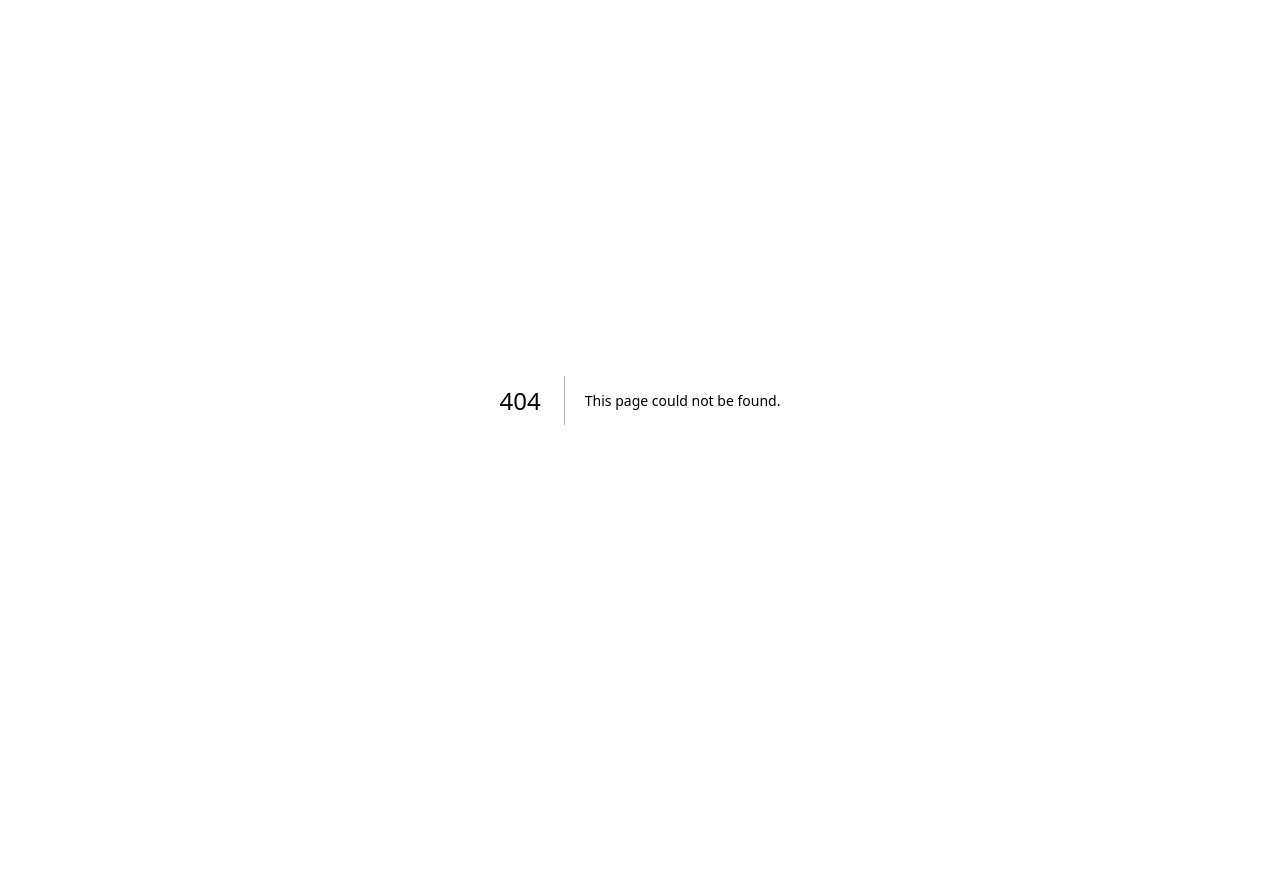
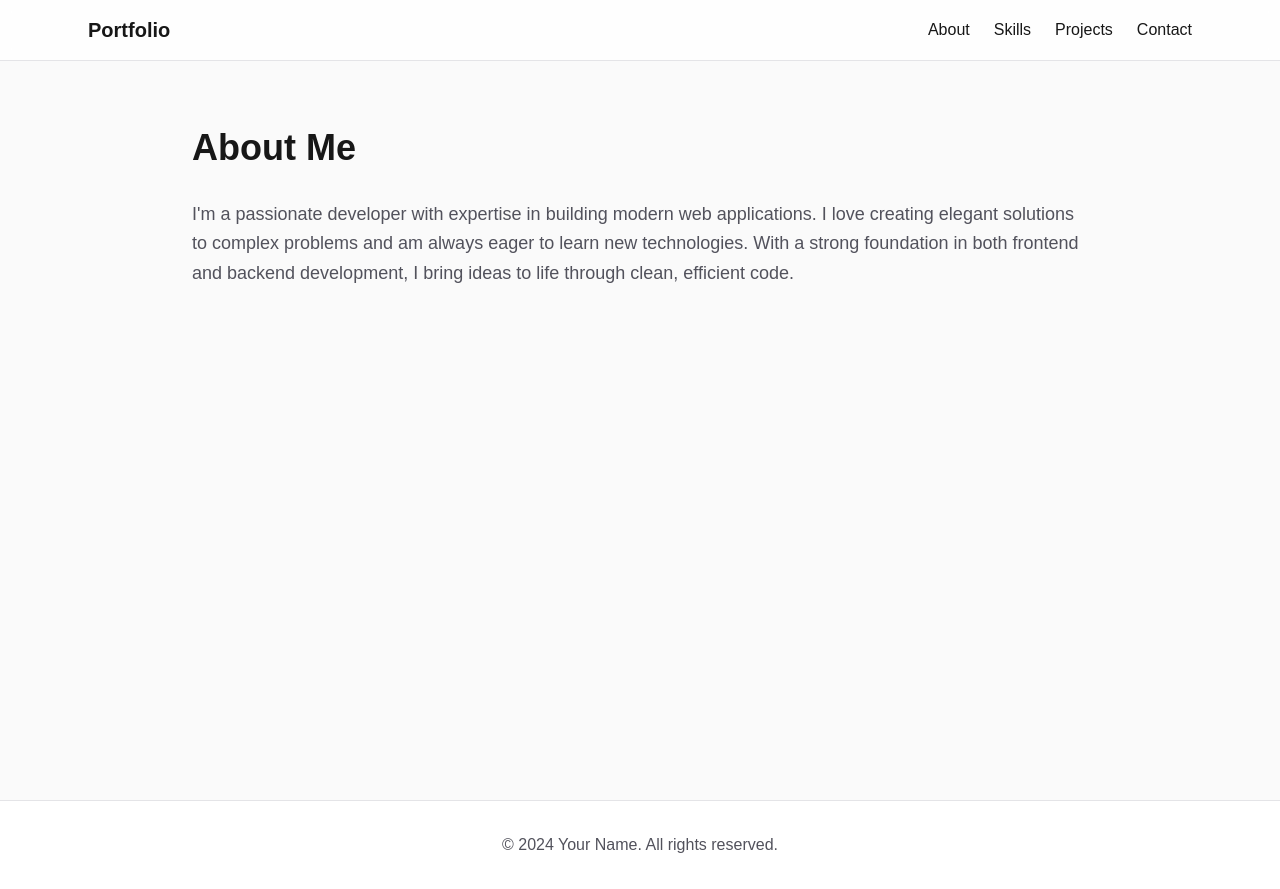
Before and after one commit to Mukdaniella/my-portifolio, a Next.js app: page /about in a window 1280 px wide. Before the commit this address had no page. Before the commit the page ends 800 px from the top, so only its background shows below. Built offline with nearby package versions, Linux system fonts and the light colour scheme.

Commit message:
i created the about page

```diff
--- /dev/null
+++ b/app/about/page.tsx
@@ -0,0 +1,24 @@
+import Navbar from '../components/Navbar';
+import Footer from '../components/Footer';
+
+function About() {
+  return (
+    <div className="min-h-screen bg-white dark:bg-zinc-950">
+      <Navbar />
+      <section className="py-20 px-6 pt-32 bg-zinc-50 dark:bg-zinc-900 min-h-screen">
+        <div className="max-w-4xl mx-auto">
+          <h2 className="text-4xl font-bold mb-8">About Me</h2>
+          <p className="text-lg text-zinc-600 dark:text-zinc-400 leading-relaxed">
+            I'm a passionate developer with expertise in building modern web applications.
+            I love creating elegant solutions to complex problems and am always eager to learn new technologies.
+            With a strong foundation in both frontend and backend development, I bring ideas to life through clean,
+            efficient code.
+          </p>
+        </div>
+      </section>
+      <Footer />
+    </div>
+  );
+}
+
+export default About;
```
